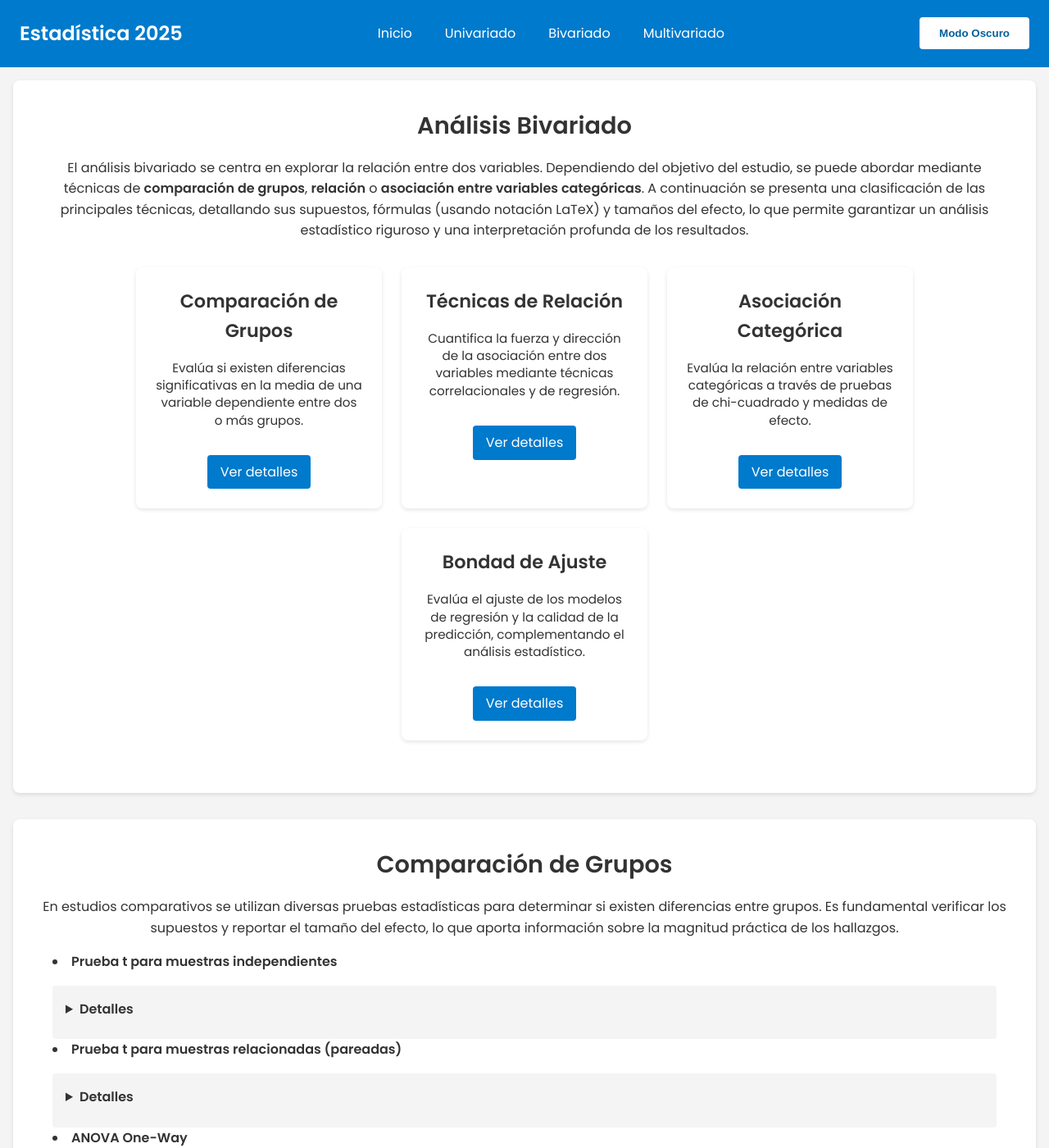
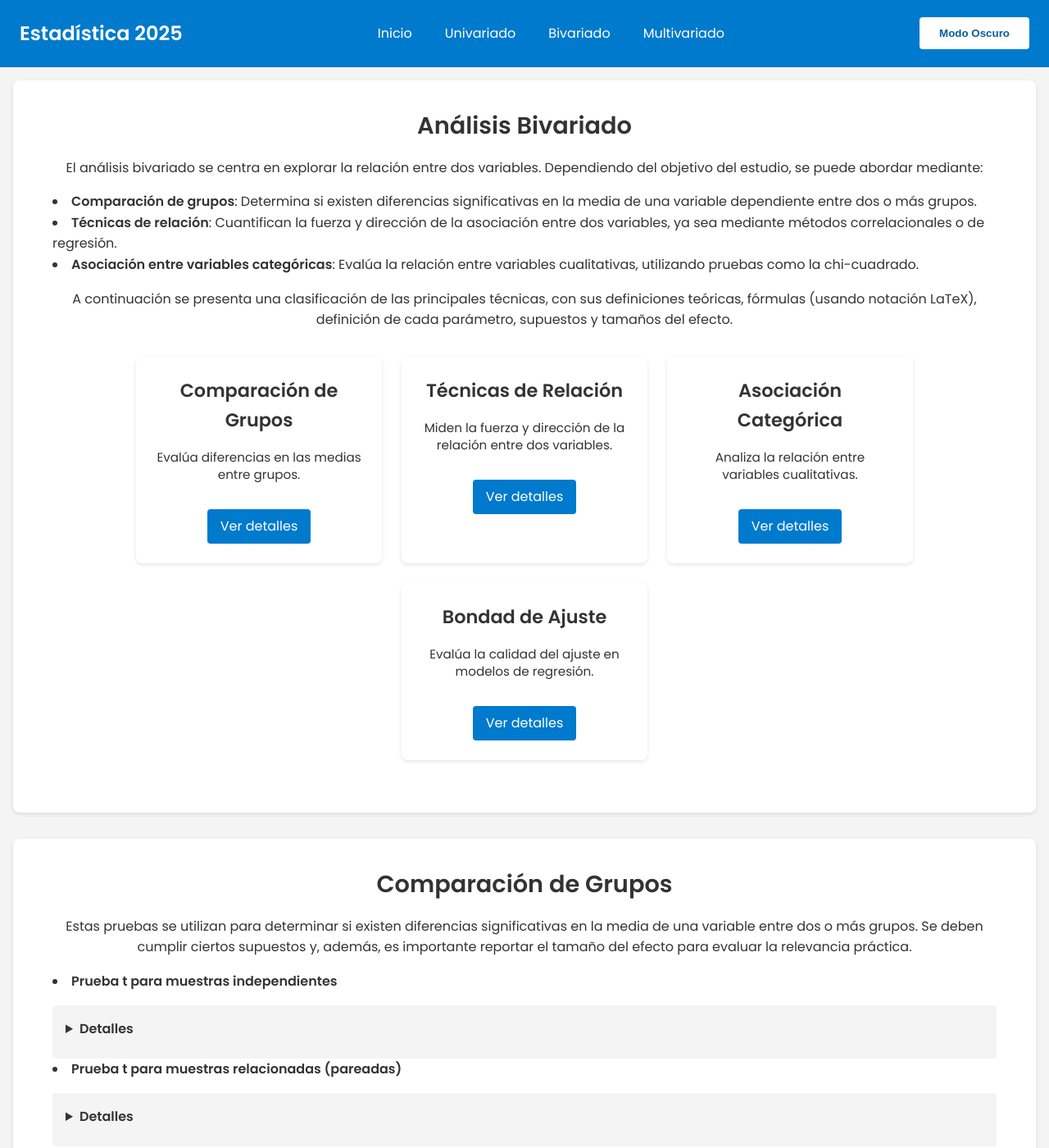
Before and after one commit to Lixatto/AnalisisEstadisticos, a Jekyll site: the page built from bivariados/index.md, in a window 1280 px wide and 1400 px high. Shown: the whole window at 82% size. Built offline with Jekyll 4.4.1, drawn with Linux system fonts in a browser that asks for light colours; some of the changed text lies outside the part shown.

Commit message:
Update index.md

```diff
--- a/bivariados/index.md
+++ b/bivariados/index.md
@@ -13,35 +13,48 @@
 <section class="contenido">
   <h2>Análisis Bivariado</h2>
   <p>
-    El análisis bivariado se centra en explorar la relación entre dos variables. Dependiendo del objetivo del estudio, se puede abordar mediante técnicas de <strong>comparación de grupos</strong>, <strong>relación</strong> o <strong>asociación entre variables categóricas</strong>. A continuación se presenta una clasificación de las principales técnicas, detallando sus supuestos, fórmulas (usando notación LaTeX) y tamaños del efecto, lo que permite garantizar un análisis estadístico riguroso y una interpretación profunda de los resultados.
+    El análisis bivariado se centra en explorar la relación entre dos variables. Dependiendo del objetivo del estudio, se puede abordar mediante:
   </p>
-
+  <ul>
+    <li>
+      <strong>Comparación de grupos</strong>: Determina si existen diferencias significativas en la media de una variable dependiente entre dos o más grupos.
+    </li>
+    <li>
+      <strong>Técnicas de relación</strong>: Cuantifican la fuerza y dirección de la asociación entre dos variables, ya sea mediante métodos correlacionales o de regresión.
+    </li>
+    <li>
+      <strong>Asociación entre variables categóricas</strong>: Evalúa la relación entre variables cualitativas, utilizando pruebas como la chi-cuadrado.
+    </li>
+  </ul>
+  <p>
+    A continuación se presenta una clasificación de las principales técnicas, con sus definiciones teóricas, fórmulas (usando notación LaTeX), definición de cada parámetro, supuestos y tamaños del efecto.
+  </p>
   <ul class="cards">
     <li class="card">
       <h3>Comparación de Grupos</h3>
       <p>
-        Evalúa si existen diferencias significativas en la media de una variable dependiente entre dos o más grupos.
+        Evalúa diferencias en las medias entre grupos.
       </p>
       <a href="#comparacion" class="btn-secundario">Ver detalles</a>
     </li>
     <li class="card">
       <h3>Técnicas de Relación</h3>
       <p>
-        Cuantifica la fuerza y dirección de la asociación entre dos variables mediante técnicas correlacionales y de regresión.
+        Miden la fuerza y dirección de la relación entre dos variables.
       </p>
       <a href="#relacion" class="btn-secundario">Ver detalles</a>
     </li>
     <li class="card">
       <h3>Asociación Categórica</h3>
       <p>
-        Evalúa la relación entre variables categóricas a través de pruebas de chi-cuadrado y medidas de efecto.
+        Analiza la relación entre variables cualitativas.
       </p>
       <a href="#asociacion" class="btn-secundario">Ver detalles</a>
     </li>
     <li class="card">
       <h3>Bondad de Ajuste</h3>
       <p>
-        Evalúa el ajuste de los modelos de regresión y la calidad de la predicción, complementando el análisis estadístico.
+        Evalúa la calidad del ajuste en modelos de regresión.
       </p>
       <a href="#bondad" class="btn-secundario">Ver detalles</a>
     </li>
@@ -52,31 +65,43 @@
 <section class="contenido" id="comparacion">
   <h2>Comparación de Grupos</h2>
   <p>
-    En estudios comparativos se utilizan diversas pruebas estadísticas para determinar si existen diferencias entre grupos. Es fundamental verificar los supuestos y reportar el tamaño del efecto, lo que aporta información sobre la magnitud práctica de los hallazgos.
+    Estas pruebas se utilizan para determinar si existen diferencias significativas en la media de una variable entre dos o más grupos. Se deben cumplir ciertos supuestos y, además, es importante reportar el tamaño del efecto para evaluar la relevancia práctica.
   </p>
+
   <ul>
+    <!-- Prueba t para muestras independientes -->
     <li>
       <strong>Prueba t para muestras independientes</strong>
       <details>
         <summary>Detalles</summary>
-        <p><strong>Descripción:</strong> Compara las medias de dos grupos independientes.</p>
+        <p><strong>Definición teórica:</strong>
+          Esta prueba compara las medias de dos grupos independientes para determinar si la diferencia observada es estadísticamente significativa. Se utiliza en estudios experimentales y observacionales cuando se asume que las dos muestras no están relacionadas.
+        </p>
         <p><strong>Supuestos:</strong></p>
         <ul>
-          <li>Independencia de las observaciones.</li>
-          <li>Normalidad en la distribución de la variable en cada grupo, así como normalidad bivariante en la combinación de ambas.</li>
-          <li>Homogeneidad de varianzas (por ejemplo, evaluada mediante la prueba de Levene).</li>
-          <li>Tamaño muestral adecuado (por lo general, \( n > 30 \) por grupo, aunque existen métodos robustos para muestras pequeñas).</li>
+          <li>Las observaciones son independientes.</li>
+          <li>La variable en cada grupo se distribuye de forma normal y, en conjunto, se asume normalidad bivariante.</li>
+          <li>Homogeneidad de varianzas (se puede evaluar mediante la prueba de Levene).</li>
+          <li>Tamaño muestral adecuado (usualmente \( n > 30 \) por grupo, aunque existen métodos robustos para muestras pequeñas).</li>
         </ul>
         <p><strong>Fórmula del estadístico t:</strong></p>
         <p>
           $$ t = \frac{\bar{x}_1 - \bar{x}_2}{\sqrt{\frac{s_1^2}{n_1} + \frac{s_2^2}{n_2}}} $$
         </p>
+        <p>
+          <em>Donde:</em>
+          <ul>
+            <li>\(\bar{x}_1\) y \(\bar{x}_2\): Medias de los grupos 1 y 2, respectivamente.</li>
+            <li>\(s_1^2\) y \(s_2^2\): Varianzas de los grupos 1 y 2.</li>
+            <li>\(n_1\) y \(n_2\): Tamaños muestrales de cada grupo.</li>
+          </ul>
+        </p>
         <p><strong>Tamaño del efecto (d de Cohen):</strong></p>
         <p>
-          $$ d = \frac{\bar{x}_1 - \bar{x}_2}{s_{\text{pooled}}} \quad \text{donde} \quad s_{\text{pooled}} = \sqrt{\frac{(n_1-1)s_1^2 + (n_2-1)s_2^2}{n_1+n_2-2}} $$
+          $$ d = \frac{\bar{x}_1 - \bar{x}_2}{s_{\text{pooled}}} \quad \text{con} \quad s_{\text{pooled}} = \sqrt{\frac{(n_1-1)s_1^2 + (n_2-1)s_2^2}{n_1+n_2-2}} $$
         </p>
         <p>
-          <em>Definición:</em> La \(d\) de Cohen es una medida estandarizada de la diferencia entre dos medias. Se interpreta como:
+          <em>Definición:</em> El \(d\) de Cohen es una medida estandarizada que cuantifica la magnitud de la diferencia entre dos medias:
         </p>
         <ul>
           <li>\(d \approx 0.2\): Efecto pequeño.</li>
@@ -85,25 +110,31 @@
         </ul>
       </details>
     </li>
+
+    <!-- Prueba t para muestras relacionadas (pareadas) -->
     <li>
       <strong>Prueba t para muestras relacionadas (pareadas)</strong>
       <details>
         <summary>Detalles</summary>
-        <p><strong>Descripción:</strong> Compara las medias de dos condiciones relacionadas (por ejemplo, mediciones repetidas en el mismo grupo).</p>
+        <p><strong>Definición teórica:</strong>
+          Se utiliza para comparar las medias de dos condiciones que provienen de la misma muestra (por ejemplo, mediciones pre y post intervención). Permite determinar si el cambio en la variable de interés es estadísticamente significativo.
+        </p>
         <p><strong>Supuestos:</strong></p>
         <ul>
-          <li>Normalidad en la distribución de las diferencias entre las mediciones.</li>
-          <li>Independencia de las diferencias observadas.</li>
+          <li>Las diferencias entre las mediciones deben seguir una distribución normal.</li>
+          <li>Las observaciones (diferencias) son independientes.</li>
         </ul>
         <p><strong>Fórmula del estadístico t para muestras pareadas:</strong></p>
         <p>
-          $$ t = \frac{\bar{d}}{s_d / \sqrt{n}} $$
-          <br>
-          donde:
-          <br>
-          \(\bar{d}\) = media de las diferencias,
-          \(s_d\) = desviación estándar de las diferencias,
-          \(n\) = número de pares.
+          $$ t = \frac{\bar{d}}{s_d/\sqrt{n}} $$
+        </p>
+        <p>
+          <em>Donde:</em>
+          <ul>
+            <li>\(\bar{d}\): Media de las diferencias entre las dos mediciones.</li>
+            <li>\(s_d\): Desviación estándar de las diferencias.</li>
+            <li>\(n\): Número de pares.</li>
+          </ul>
         </p>
         <p><strong>Tamaño del efecto (d de Cohen para muestras pareadas):</strong></p>
         <p>
@@ -111,37 +142,45 @@
         </p>
       </details>
     </li>
+
+    <!-- ANOVA One-Way -->
     <li>
       <strong>ANOVA One-Way</strong>
       <details>
         <summary>Detalles</summary>
-        <p><strong>Descripción:</strong> Compara las medias de tres o más grupos independientes.</p>
+        <p><strong>Definición teórica:</strong>
+          El ANOVA One-Way se utiliza para comparar las medias de tres o más grupos independientes para determinar si al menos uno de ellos difiere significativamente del resto. Se basa en la partición de la variabilidad total en componentes entre grupos y dentro de los grupos.
+        </p>
         <p><strong>Supuestos:</strong></p>
         <ul>
           <li>Independencia de las observaciones.</li>
           <li>Normalidad en la distribución de la variable dependiente en cada grupo.</li>
           <li>Homogeneidad de varianzas entre los grupos.</li>
         </ul>
-        <p><strong>Estadístico F:</strong></p>
+        <p><strong>Fórmula del estadístico F:</strong></p>
         <p>
           $$ F = \frac{\text{MS}_{\text{between}}}{\text{MS}_{\text{within}}} $$
         </p>
         <p>
           <em>Donde:</em>
-          <br>
-          \(\text{MS}_{\text{between}} = \frac{SS_{\text{between}}}{df_{\text{between}}}\)
-          y
-          \(\text{MS}_{\text{within}} = \frac{SS_{\text{within}}}{df_{\text{within}}}\).
+          <ul>
+            <li>\(\text{MS}_{\text{between}} = \dfrac{SS_{\text{between}}}{df_{\text{between}}}\): Media de los cuadrados entre grupos.</li>
+            <li>\(\text{MS}_{\text{within}} = \dfrac{SS_{\text{within}}}{df_{\text{within}}}\): Media de los cuadrados dentro de los grupos.</li>
+            <li>\(SS_{\text{between}}\): Suma de cuadrados entre grupos.</li>
+            <li>\(SS_{\text{within}}\): Suma de cuadrados dentro de los grupos.</li>
+            <li>\(df_{\text{between}}\) y \(df_{\text{within}}\): Grados de libertad correspondientes.</li>
+          </ul>
         </p>
         <p><strong>Tamaño del efecto:</strong></p>
         <ul>
           <li>
-            <strong>Eta cuadrado (\( \eta^2 \)):</strong> Indica la proporción de varianza total explicada por el factor.
-            <br><em>Interpretación:</em> \(0.01\) (efecto pequeño), \(0.06\) (efecto mediano), \(0.14\) (efecto grande).
+            <strong>Eta cuadrado (\( \eta^2 \)):</strong>
+            $$ \eta^2 = \frac{SS_{\text{between}}}{SS_{\text{total}}} $$
+            <br>
+            <em>Interpretación:</em> \(0.01\) (efecto pequeño), \(0.06\) (efecto mediano), \(0.14\) (efecto grande).
           </li>
           <li>
-            <strong>Omega cuadrado (\( \omega^2 \)):</strong> Ofrece una estimación menos sesgada del efecto.
-            <br><em>Fórmula aproximada:</em>
+            <strong>Omega cuadrado (\( \omega^2 \)):</strong>
             $$ \omega^2 = \frac{SS_{\text{between}} - (df_{\text{between}} \cdot MS_{\text{within}})}{SS_{\text{total}} + MS_{\text{within}}} $$
           </li>
         </ul>
@@ -154,61 +193,88 @@
 <section class="contenido" id="relacion">
   <h2>Técnicas de Relación</h2>
   <p>
-    Las técnicas para medir la relación entre dos variables permiten cuantificar la fuerza y la dirección de la asociación, lo cual es fundamental para interpretar la naturaleza del vínculo entre ellas.
+    Estas técnicas cuantifican la fuerza y dirección de la asociación entre dos variables.
   </p>
   <ul>
+    <!-- Coeficiente de Pearson -->
     <li>
       <strong>Coeficiente de Pearson</strong>
       <details>
         <summary>Detalles</summary>
-        <p><strong>Descripción:</strong> Evalúa la fuerza y dirección de la relación lineal entre dos variables cuantitativas.</p>
+        <p><strong>Definición teórica:</strong>
+          Mide la fuerza y dirección de la relación lineal entre dos variables cuantitativas. Es sensible a valores atípicos y requiere que la distribución conjunta de las variables sea normal (normalidad bivariada).
+        </p>
         <p><strong>Supuestos:</strong></p>
         <ul>
-          <li>Existencia de una relación lineal entre las variables.</li>
-          <li>Normalidad univariada de cada variable.</li>
-          <li>Normalidad bivariada: la combinación conjunta de las variables debe seguir una distribución normal.</li>
-          <li>Ausencia de valores atípicos extremos que puedan distorsionar la correlación.</li>
+          <li>Relación lineal entre las variables.</li>
+          <li>Normalidad univariada de cada variable y normalidad bivariada conjunta.</li>
+          <li>Ausencia de valores atípicos extremos.</li>
         </ul>
         <p><strong>Fórmula:</strong></p>
         <p>
           $$ r = \frac{\sum (x - \bar{x})(y - \bar{y})}{\sqrt{\sum (x - \bar{x})^2 \, \sum (y - \bar{y})^2}} $$
         </p>
+        <p>
+          <em>Donde:</em>
+          <ul>
+            <li>\(x\) y \(y\): Valores de las variables.</li>
+            <li>\(\bar{x}\) y \(\bar{y}\): Medias de \(x\) y \(y\), respectivamente.</li>
+          </ul>
+        </p>
         <p><strong>Interpretación:</strong>
-          El coeficiente \(r\) varía entre \(-1\) y \(1\). Valores cercanos a \(-1\) o \(1\) indican una relación lineal fuerte (negativa o positiva, respectivamente), mientras que valores cercanos a \(0\) indican una relación débil o nula.
+          \(r\) varía entre \(-1\) y \(1\). Valores cercanos a \(-1\) o \(1\) indican una fuerte relación lineal (negativa o positiva, respectivamente), mientras que valores cercanos a \(0\) indican poca o ninguna relación lineal.
         </p>
       </details>
     </li>
+
+    <!-- Coeficiente de Spearman -->
     <li>
       <strong>Coeficiente de Spearman</strong>
       <details>
         <summary>Detalles</summary>
-        <p><strong>Descripción:</strong> Mide la relación monotónica entre dos variables, siendo adecuado para datos ordinales o cuando no se cumple la normalidad.</p>
+        <p><strong>Definición teórica:</strong>
+          Mide la relación monotónica entre dos variables mediante el uso de rangos. Es apropiado cuando los datos son ordinales o cuando no se cumple la normalidad.
+        </p>
         <p><strong>Supuestos:</strong></p>
         <ul>
           <li>La relación entre las variables debe ser monotónica (no necesariamente lineal).</li>
-          <li>No se requiere normalidad en los datos.</li>
+          <li>No requiere normalidad en los datos.</li>
         </ul>
-        <p><strong>Fórmula:</strong> Se calcula a partir de los rangos de los datos, reduciendo la influencia de valores extremos.</p>
+        <p><strong>Fórmula:</strong>
+          Se calcula aplicando la fórmula de Pearson a los rangos de \(x\) y \(y\).
+        </p>
       </details>
     </li>
+
+    <!-- Regresión Lineal Simple -->
     <li>
       <strong>Regresión Lineal Simple</strong>
       <details>
         <summary>Detalles</summary>
-        <p><strong>Descripción:</strong> Modela la relación entre una variable dependiente y una variable independiente, permitiendo la predicción y el análisis del impacto de la variable predictora.</p>
+        <p><strong>Definición teórica:</strong>
+          Este modelo estima la relación lineal entre una variable dependiente \(y\) y una variable independiente \(x\). Permite la predicción y el análisis del efecto de \(x\) sobre \(y\).
+        </p>
         <p><strong>Supuestos:</strong></p>
         <ul>
-          <li>Linealidad en la relación entre las variables.</li>
+          <li>Relación lineal entre \(x\) e \(y\).</li>
           <li>Independencia de los errores.</li>
-          <li>Homoscedasticidad: varianza constante de los errores a lo largo de la variable independiente.</li>
+          <li>Homoscedasticidad: la varianza de los errores es constante para todos los valores de \(x\).</li>
           <li>Normalidad de los errores.</li>
         </ul>
         <p><strong>Fórmula:</strong></p>
         <p>
           $$ y = \beta_0 + \beta_1 x + \varepsilon $$
         </p>
+        <p>
+          <em>Donde:</em>
+          <ul>
+            <li>\(\beta_0\): Intercepto, el valor de \(y\) cuando \(x = 0\).</li>
+            <li>\(\beta_1\): Pendiente, representa el cambio en \(y\) por cada unidad de cambio en \(x\).</li>
+            <li>\(\varepsilon\): Error o perturbación aleatoria.</li>
+          </ul>
+        </p>
         <p><strong>Interpretación:</strong>
-          El coeficiente \(\beta_1\) indica el cambio promedio en la variable dependiente por cada unidad de cambio en la variable independiente.
+          \(\beta_1\) indica el efecto promedio de \(x\) sobre \(y\). Un valor positivo implica una relación directa, mientras que uno negativo implica una relación inversa.
         </p>
       </details>
     </li>
@@ -219,29 +285,38 @@
 <section class="contenido" id="asociacion">
   <h2>Asociación entre Variables Categóricas</h2>
   <p>
-    Cuando las variables son categóricas, la prueba de chi-cuadrado se utiliza para evaluar si existe asociación entre ellas. Además, se puede emplear una medida del tamaño del efecto, como el V de Cramer, para cuantificar la fuerza de la asociación.
+    Cuando las variables son categóricas, se utiliza la prueba chi-cuadrado para determinar si existe una relación o asociación entre ellas.
   </p>
   <ul>
     <li>
       <strong>Prueba Chi-Cuadrado</strong>
       <details>
         <summary>Detalles</summary>
-        <p><strong>Descripción:</strong> Contrasta las frecuencias observadas en cada categoría con las frecuencias esperadas bajo la hipótesis de independencia.</p>
+        <p><strong>Definición teórica:</strong>
+          Esta prueba compara las frecuencias observadas con las frecuencias esperadas bajo la hipótesis de independencia entre dos variables categóricas. Se utiliza para evaluar si la distribución de una variable es diferente según los niveles de otra.
+        </p>
         <p><strong>Supuestos:</strong></p>
         <ul>
-          <li>Independencia de las observaciones.</li>
-          <li>Las frecuencias esperadas en cada celda deben ser mayores o iguales a 5 (o, en ocasiones, se utiliza una corrección para celdas pequeñas).</li>
+          <li>Las observaciones son independientes.</li>
+          <li>Las frecuencias esperadas en cada celda deben ser al menos 5 (o se debe aplicar una corrección en caso contrario).</li>
         </ul>
         <p><strong>Fórmula:</strong></p>
         <p>
           $$ \chi^2 = \sum \frac{(O - E)^2}{E} $$
+        </p>
+        <p>
+          <em>Donde:</em>
+          <ul>
+            <li>\(O\): Frecuencia observada en cada celda.</li>
+            <li>\(E\): Frecuencia esperada en cada celda, calculada bajo la hipótesis de independencia.</li>
+          </ul>
         </p>
         <p><strong>Medida del tamaño del efecto:</strong></p>
         <p>
           <em>V de Cramer:</em>
           $$ V = \sqrt{\frac{\chi^2}{n(k-1)}} $$
           <br>
-          donde \(n\) es el tamaño muestral y \(k\) es el número de filas o columnas (el menor de ambos).
+          donde \(n\) es el tamaño muestral y \(k\) es el número mínimo de categorías entre filas y columnas.
         </p>
         <p><strong>Interpretación del V de Cramer:</strong></p>
         <ul>
@@ -258,19 +333,29 @@
 <section class="contenido" id="bondad">
   <h2>Bondad de Ajuste en Modelos de Regresión</h2>
   <p>
-    Además de analizar la significación estadística y los tamaños del efecto, es fundamental evaluar la bondad de ajuste del modelo. Esto se logra mediante el análisis de indicadores como el coeficiente de determinación y el examen de los residuos.
+    La bondad de ajuste evalúa qué tan bien el modelo de regresión predice la variable dependiente. Se utilizan indicadores como el coeficiente de determinación y se analiza el comportamiento de los residuos.
   </p>
   <ul>
     <li>
       <strong>Coeficiente de Determinación (\( R^2 \))</strong>
       <details>
         <summary>Detalles</summary>
+        <p><strong>Definición teórica:</strong>
+          \( R^2 \) indica la proporción de la varianza total de la variable dependiente que es explicada por el modelo. Es una medida de la calidad de la predicción.
+        </p>
+        <p><strong>Ecuación:</strong></p>
         <p>
-          <em>Ecuación:</em>
           $$ R^2 = 1 - \frac{SS_{\text{residual}}}{SS_{\text{total}}} $$
         </p>
         <p>
-          <em>Interpretación:</em> Indica la proporción de varianza de la variable dependiente explicada por el modelo. Un \( R^2 \) alto sugiere un buen ajuste, aunque se debe evaluar en conjunto con otros criterios, especialmente en modelos complejos.
+          <em>Donde:</em>
+          <ul>
+            <li>\(SS_{\text{residual}}\): Suma de cuadrados de los residuos (errores).</li>
+            <li>\(SS_{\text{total}}\): Suma total de cuadrados (variación total de la variable dependiente).</li>
+          </ul>
+        </p>
+        <p><strong>Interpretación:</strong>
+          Valores cercanos a 1 indican un buen ajuste; sin embargo, en modelos complejos se recomienda analizar \( R^2 \) junto con otros criterios.
         </p>
       </details>
     </li>
@@ -278,13 +363,13 @@
       <strong>Análisis de Residuos</strong>
       <details>
         <summary>Detalles</summary>
-        <p>
-          Se recomienda examinar la distribución y patrones de los residuos:
+        <p><strong>Definición teórica:</strong>
+          Se examina la distribución de los residuos para detectar patrones que puedan indicar problemas con el modelo (por ejemplo, heteroscedasticidad o valores atípicos). Un buen modelo muestra residuos aleatorios sin patrones evidentes.
         </p>
         <ul>
-          <li>Los residuos deben estar distribuidos de forma aleatoria, sin patrones sistemáticos.</li>
-          <li>Se debe comprobar la normalidad de los residuos (por ejemplo, con una prueba de Shapiro-Wilk o un gráfico Q-Q).</li>
-          <li>La homogeneidad de la varianza de los residuos refuerza la validez del modelo.</li>
+          <li>Los residuos deben distribuirse aleatoriamente.</li>
+          <li>Se debe comprobar la normalidad de los residuos (prueba de Shapiro-Wilk o gráfico Q-Q).</li>
+          <li>La homogeneidad de la varianza de los residuos respalda la validez del modelo.</li>
         </ul>
       </details>
     </li>
@@ -295,10 +380,10 @@
 <section class="contenido">
   <h2>Consideraciones Finales y Ejemplo Aplicado</h2>
   <p>
-    La correcta aplicación de las técnicas bivariadas exige no solo la verificación rigurosa de los supuestos, sino también la presentación de los tamaños del efecto y la evaluación de la bondad de ajuste, lo que permite interpretar la relevancia práctica de los resultados más allá de la significación estadística.
+    La aplicación correcta de las técnicas bivariadas requiere verificar de forma rigurosa los supuestos, interpretar adecuadamente los tamaños del efecto y evaluar la bondad de ajuste del modelo. Esto permite interpretar la relevancia práctica de los resultados, complementando la significación estadística.
   </p>
   <p>
     <strong>Ejemplo Aplicado:</strong><br>
-    En un estudio sobre el impacto de un programa de intervención educativa, se evaluó el rendimiento académico de los estudiantes antes y después de la intervención utilizando la prueba t para muestras relacionadas. Los resultados indicaron un valor de \( t \) significativo (\( p < 0.01 \)) y un tamaño del efecto de \( d = 0.65 \), sugiriendo un efecto mediano. Además, para comparar el rendimiento entre tres grupos (control, intervención A e intervención B), se aplicó un ANOVA One-Way, que arrojó un \( \eta^2 = 0.12 \), lo que implica que el 12% de la varianza en el rendimiento académico se explica por el tipo de intervención.
+    En un estudio sobre el impacto de un programa de intervención educativa, se evaluó el rendimiento académico de los estudiantes antes y después de la intervención utilizando la prueba t para muestras relacionadas. Los resultados mostraron un valor de \( t \) significativo (\( p < 0.01 \)) y un tamaño del efecto de \( d = 0.65 \), lo que sugiere un efecto mediano. Además, para comparar el rendimiento entre tres grupos (control, intervención A e intervención B), se aplicó un ANOVA One-Way, obteniéndose un \( \eta^2 = 0.12 \) (indicando que el 12% de la varianza se explica por el tipo de intervención).
   </p>
 </section>
```
